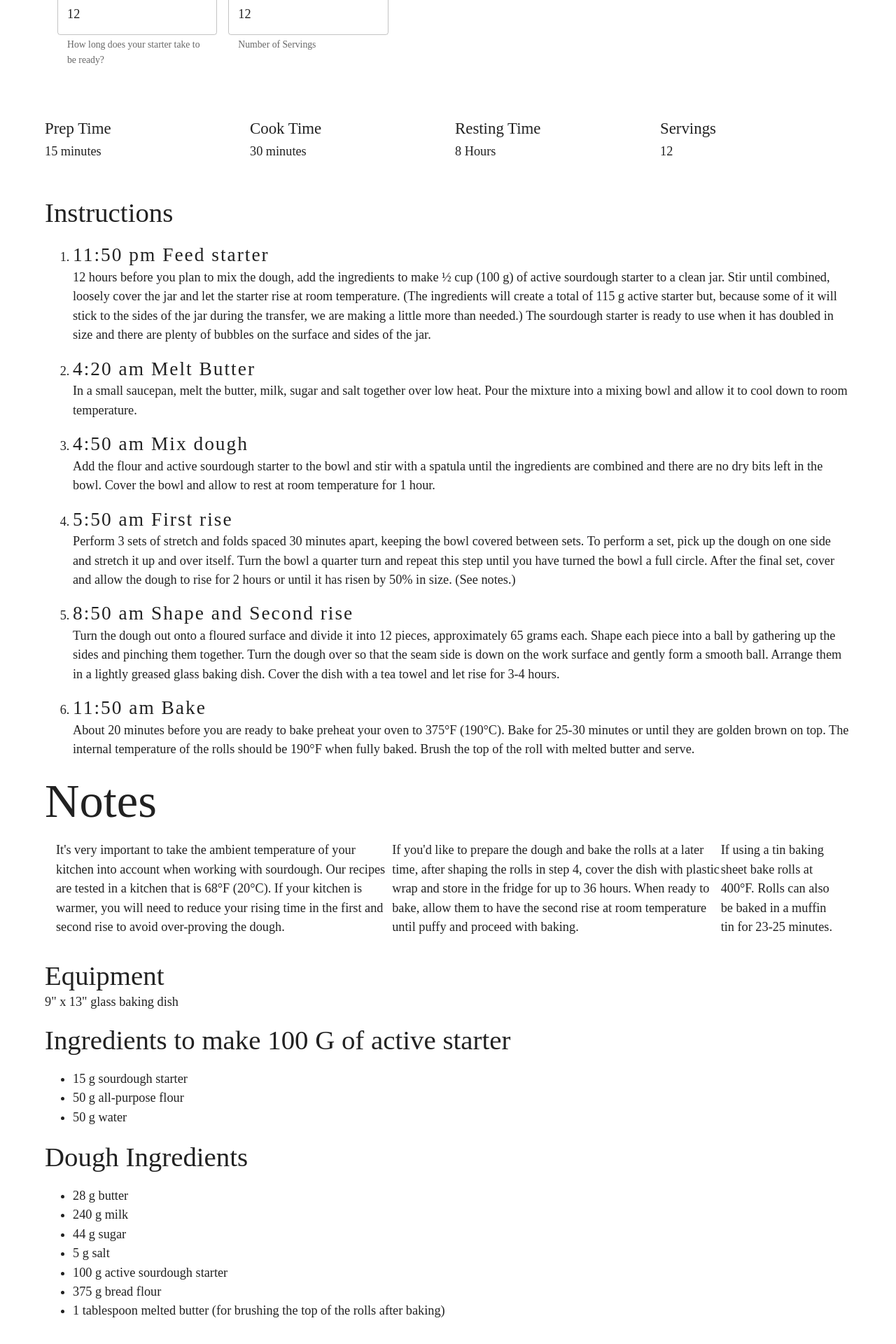
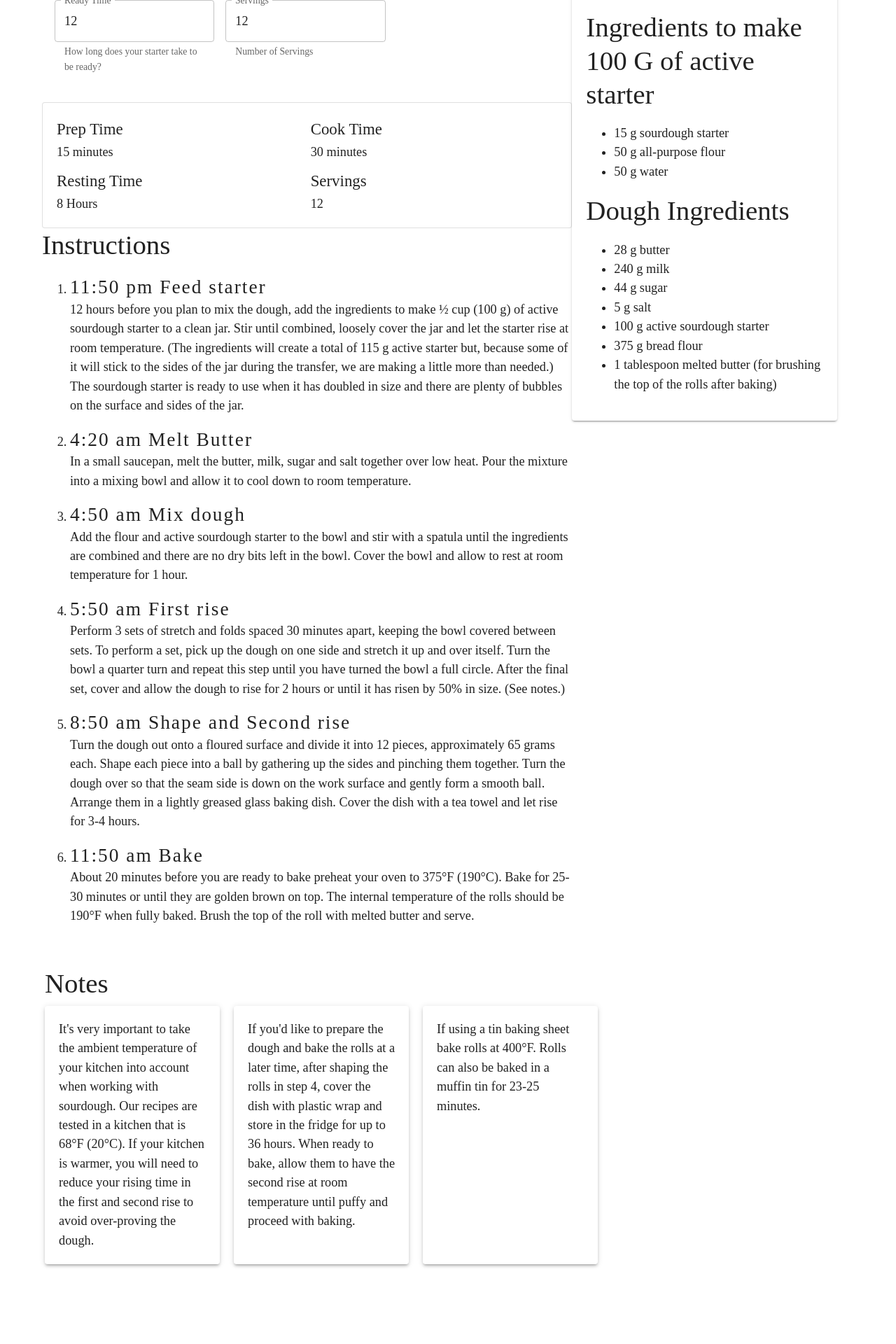
Before and after one commit to kjroelke/sourdough-roll-schedule, a React (Vite) app: page / in a window 1280 px wide. Shown: the part 314-2234 px from the top of the page at 70% size. After the commit the page ends 2128 px from the top, so only its background shows below. Built offline with nearby package versions, Linux system fonts and the light colour scheme; a web font is replaced by a local one.

Commit message:
update styles

```diff
--- a/src/App.tsx
+++ b/src/App.tsx
@@ -1,17 +1,25 @@
+// 3rd Party Imports
 import React, { useState } from 'react';
 import { createRoot } from 'react-dom/client';
+import {
+	Box,
+	Container,
+	CssBaseline,
+	Grid,
+	Paper,
+	Typography,
+} from '@mui/material';
+import { ThemeProvider } from '@emotion/react';
+import dayjs from 'dayjs';
+
+import { theme } from './utilities/theme';
+// Components
 import Ingredients from './sections/Ingredients';
 import Meta from './sections/Meta';
 import Notes from './sections/Notes';
 import Instructions from './sections/Instructions';
 import InputField from './components/InputField';
-import { doughIngredients, starterIngredients } from './content/ingredients';
-import { Box, Container, CssBaseline, Typography } from '@mui/material';
-
-import { ThemeProvider } from '@emotion/react';
-import { theme } from './utilities/theme';
 import BasicDateTimePicker from './components/DateTimePicker';
-import dayjs from 'dayjs';
 import Header from './ui/Header';
 
 const root = document.getElementById('app');
@@ -29,16 +37,30 @@ function App() {
 	const [readyTime, setReadyTime] = useState(12);
 	const [servings, setServings] = useState(12);
 	return (
-		<Container maxWidth="lg" sx={{ padding: '3rem' }}>
-			<main>
+		<Container maxWidth="lg">
 			<Header
 				headline="Soft Sourdough Dinner Rolls Recipe"
 				subheadline="Soft sourdough dinner rolls are everything you ever dreamed of! These amazing, pull-apart dinner rolls are fluffy, buttery, and so easy to make."
 				author="Amy Duska"
 				originalRecipeLink="https://littlespoonfarm.com/soft-sourdough-dinner-rolls-recipe/"
 			/>
+			<Grid
+				container
+				spacing={3}
+				sx={{ position: 'relative', marginY: '2rem', padding: '2rem' }}
+				display="flex"
+				alignItems="flex-start"
+				component="section">
+				<Grid md={8}>
 					<Box
 						sx={{
+							display: 'flex',
+							flexWrap: 'wrap',
+							justifyContent: 'space-between',
+						}}>
+						<Box
+							sx={{
+								flex: '1 1 50%',
 								display: 'flex',
 								flexDirection: 'column',
 								padding: '1rem',
@@ -66,11 +88,17 @@ function App() {
 								/>
 							</Box>
 						</Box>
-				<Meta servings={servings} />
+						<Meta
+							sx={{
+								flex: '1 1 50%',
+							}}
+							servings={servings}
+						/>
+					</Box>
 					<Instructions readyTime={readyTime} endTime={dateTime} />
-				<Notes />
-			</main>
-			<aside>
+				</Grid>
+				<Grid md={4} sx={{ position: 'sticky', top: '5%' }} component="aside">
+					<Paper elevation={2} sx={{ padding: '2rem' }}>
 						<Box className="equipment">
 							<Typography variant="h4" component="h2">
 								Equipment
@@ -82,7 +110,25 @@ function App() {
 						<Box className="ingredients" component="section">
 							<Ingredients servings={servings} />
 						</Box>
-			</aside>
+					</Paper>
+				</Grid>
+			</Grid>
+			<Notes
+				notes={[
+					`It's very important to take the ambient temperature of your kitchen
+						into account when working with sourdough. Our recipes are tested in
+						a kitchen that is 68°F (20°C). If your kitchen is warmer, you will
+						need to reduce your rising time in the first and second rise to
+						avoid over-proving the dough.`,
+					`If you'd like to prepare the dough and bake the rolls at a later
+					time, after shaping the rolls in step 4, cover the dish with plastic
+					wrap and store in the fridge for up to 36 hours. When ready to bake,
+					allow them to have the second rise at room temperature until puffy
+					and proceed with baking.`,
+					`If using a tin baking sheet bake rolls at 400°F. Rolls can also be
+					baked in a muffin tin for 23-25 minutes.`,
+				]}
+			/>
 		</Container>
 	);
 }
--- a/src/sections/Instructions.tsx
+++ b/src/sections/Instructions.tsx
@@ -1,13 +1,13 @@
 import React, { useEffect } from 'react';
 import { Box, Typography } from '@mui/material';
 import dayjs from 'dayjs';
-const instructions: Instructions[] = [];
 
-export type Instructions = {
+type Instructions = {
 	time: string;
 	instruction: string;
 	description: string;
 };
+
 export default function Instructions({ endTime, readyTime }) {
 	const [instructions, setInstructions] = React.useState<Instructions[]>([
 		{
--- a/src/sections/Meta.tsx
+++ b/src/sections/Meta.tsx
@@ -1,5 +1,5 @@
-import { Box, Link, Typography } from '@mui/material';
 import React from 'react';
+import { Box, Paper, Typography } from '@mui/material';
 
 const meta = [
 	{
@@ -16,16 +16,21 @@ const meta = [
 	},
 ];
 
-export default function Meta({ servings }) {
+export default function Meta({ servings, sx }) {
 	return (
 		<Box
 			component={'aside'}
 			sx={{
+				...sx,
+			}}>
+			<Paper
+				elevation={1}
+				variant="outlined"
+				sx={{
 					display: 'grid',
-				placeContent: 'center',
-				marginY: '5rem',
-				gap: '2rem',
-				gridTemplateColumns: 'repeat(auto-fit, minmax(200px, 1fr))',
+					gridTemplateColumns: 'repeat(2,1fr)',
+					padding: '2rem',
+					gap: '1rem',
 				}}>
 				{meta.map(({ label, value }, index) => (
 					<Box sx={{ display: 'flex', flexDirection: 'column' }} key={index}>
@@ -45,6 +50,7 @@ export default function Meta({ servings }) {
 						{servings}
 					</Typography>
 				</Box>
+			</Paper>
 		</Box>
 	);
 }
--- a/src/sections/Notes.tsx
+++ b/src/sections/Notes.tsx
@@ -1,31 +1,26 @@
 import React from 'react';
-import { Box, List, ListItem, Typography } from '@mui/material';
+import { Box, List, Paper, Typography } from '@mui/material';
+import NoteCard from '../components/NoteCard';
 
-export default function Notes() {
+export default function Notes({ notes }: { notes: string[] }) {
 	return (
 		<Box className="notes" component="section">
-			<Typography variant="h2">Notes</Typography>
-			<List className="notes-list" component={'ul'}>
-				<ListItem className="notes-list__item">
-					<Typography variant="body1" paragraph={true}>
-						It's very important to take the ambient temperature of your kitchen
-						into account when working with sourdough. Our recipes are tested in
-						a kitchen that is 68°F (20°C). If your kitchen is warmer, you will
-						need to reduce your rising time in the first and second rise to
-						avoid over-proving the dough.
-					</Typography>
-					<Typography variant="body1" paragraph={true}>
-						If you'd like to prepare the dough and bake the rolls at a later
-						time, after shaping the rolls in step 4, cover the dish with plastic
-						wrap and store in the fridge for up to 36 hours. When ready to bake,
-						allow them to have the second rise at room temperature until puffy
-						and proceed with baking.
-					</Typography>
-					<Typography variant="body1" paragraph={true}>
-						If using a tin baking sheet bake rolls at 400°F. Rolls can also be
-						baked in a muffin tin for 23-25 minutes.
-					</Typography>
-				</ListItem>
+			<Typography variant="h4" component="h2">
+				Notes
+			</Typography>
+			<List
+				className="notes-list"
+				component={'ul'}
+				sx={{
+					display: 'grid',
+					gap: '2rem',
+					gridTemplateColumns: 'repeat(auto-fill,minmax(175px,250px))',
+				}}>
+				{notes.map((note, index) => (
+					<Paper elevation={3} key={index} sx={{ padding: '2rem' }}>
+						{note}
+					</Paper>
+				))}
 			</List>
 		</Box>
 	);
--- a/src/utilities/theme.tsx
+++ b/src/utilities/theme.tsx
@@ -6,6 +6,7 @@ export const theme = createTheme({
 		// mode: 'dark',
 		primary: {
 			main: 'rgb(61,28,17)',
+			dark: 'rgb(140,101,72)',
 		},
 		secondary: {
 			main: 'rgb(140,101,72)',
```
Lines whose indentation alone changed are shown as unchanged.
